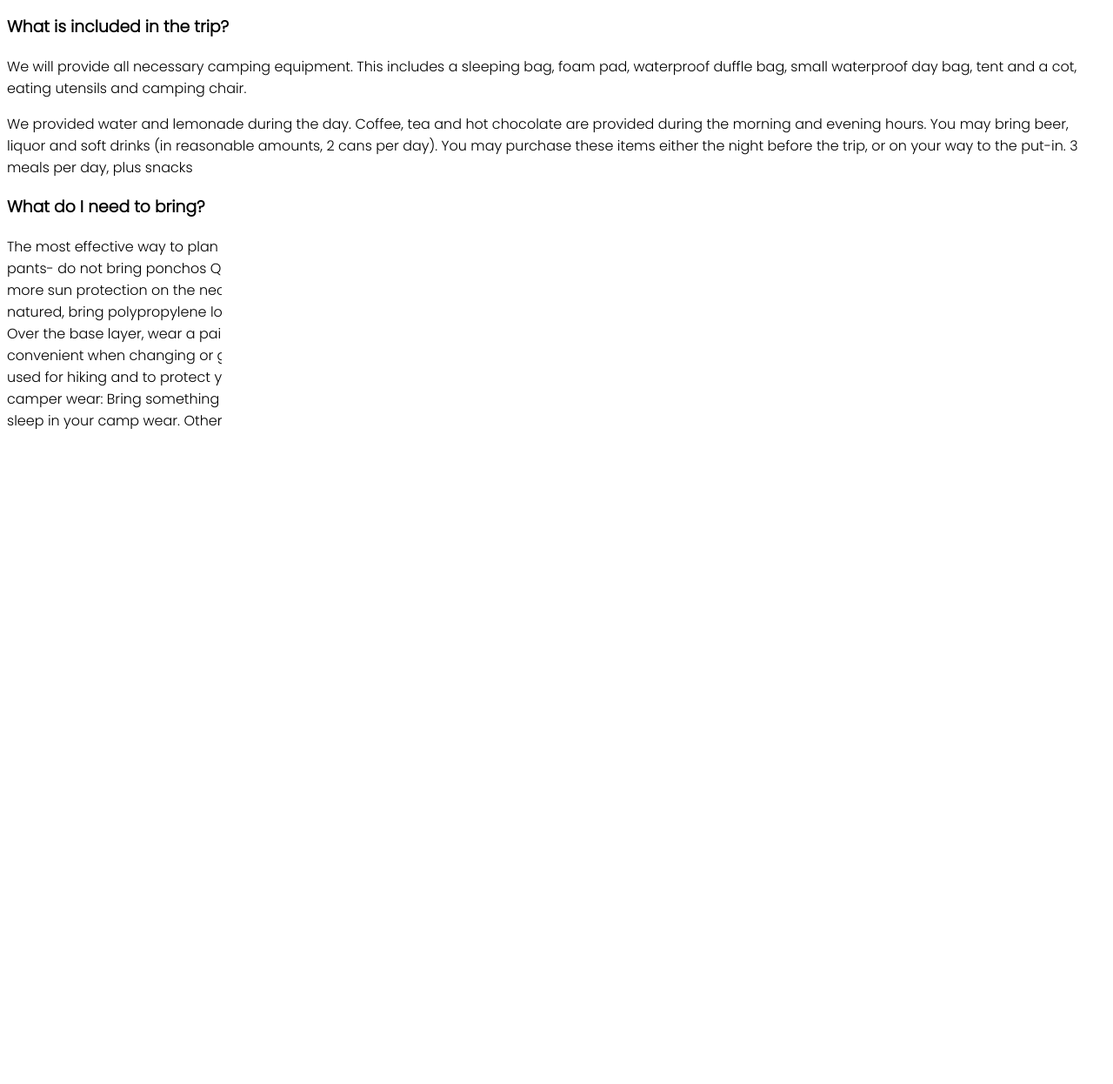
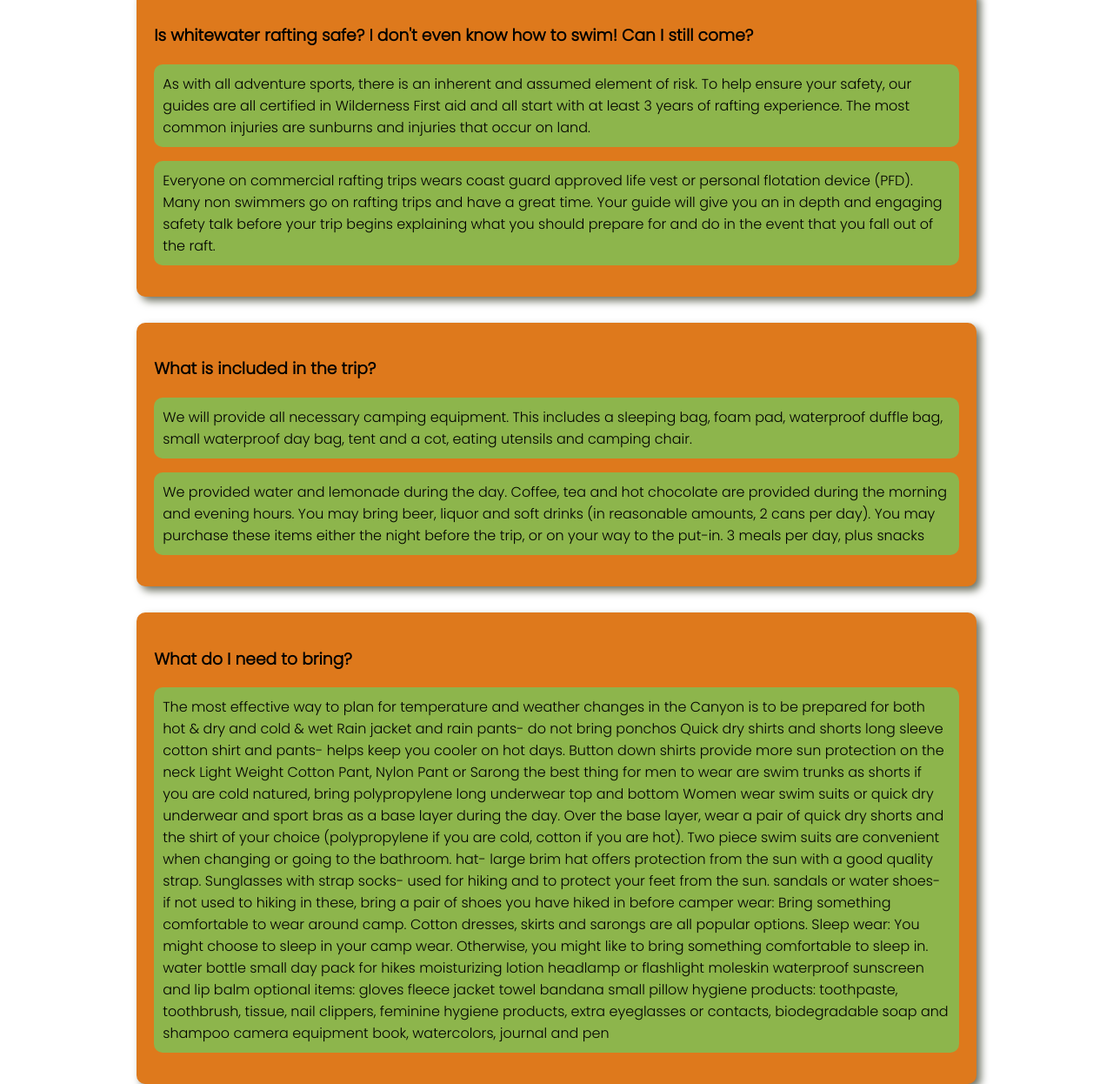
Before and after one commit to holcombzv/wdd130, a plain HTML site: page wwr/faq.html in a window 1280 px wide. Shown: the part 1286-2532 px from the top of the page at 87% size. Before the commit the page ends 2450 px from the top, so only its background shows below. Drawn offline with Linux system fonts and the light colour scheme; a web font is replaced by a local one.

Commit message:
Finished FAQ.

```diff
--- a/wwr/styles/faq.css
+++ b/wwr/styles/faq.css
@@ -15,6 +15,7 @@ header {
 
 .logo {
     width: 75%;
+    padding-top: 5px;
 }
 
 #logo_link {
@@ -38,6 +39,12 @@ nav a {
 nav a:hover {
     background-color:#15616D;
     color:white;
+}
+
+body {
+    background-color:white;
+    margin: 0;
+    padding: 0;
 }
 
 #hero {
@@ -91,6 +98,76 @@ nav a:hover {
 .contact-us:hover {
     background-color:#DE791C;
     color:#15616D;
+}
+
+.faq-grid {
+    display: grid;
+    grid-template-columns: 1fr 7fr 1fr;
+}
+
+.response {
+    background-color: #8DB54C;
+    padding: 10px;
+    border-radius: 10px;
+}
+
+.question-age {
+    grid-column: 2/3;
+    padding: 20px;
+    margin: 15px;
+    border-radius: 10px;
+    box-shadow: 5px 5px 10px #6f7364;
+    background-color: #DE791C;
+}
+
+.question-safe {
+    grid-column: 2/3;
+    padding: 20px;
+    margin: 15px;
+    border-radius: 10px;
+    box-shadow: 5px 5px 10px #6f7364;
+    background-color: #DE791C;
+}
+
+.question-what {
+    grid-column: 2/3;
+    padding: 20px;
+    margin: 15px;
+    border-radius: 10px;
+    box-shadow: 5px 5px 10px #6f7364;
+    background-color: #DE791C;
+}
+
+.question-bring {
+    grid-column: 2/3;
+    padding: 20px;
+    margin: 15px;
+    border-radius: 10px;
+    box-shadow: 5px 5px 10px #6f7364;
+    background-color: #DE791C;
+}
+
+.question-great {
+    grid-column: 2/3;
+    padding: 20px;
+    margin: 15px;
+    border-radius: 10px;
+    box-shadow: 5px 5px 10px #6f7364;
+    background-color: #DE791C;
+}
+
+.question-book {
+    grid-column: 2/3;
+    padding: 20px;
+    margin: 15px;
+    border-radius: 10px;
+    box-shadow: 5px 5px 10px #6f7364;
+    background-color: #DE791C;
+}
+
+#background {
+    grid-column: 1/4;
+    color: #15616D;
 }
 
 footer {
```
Also changed, not shown: wwr/faq.html (+2 -14 lines).
